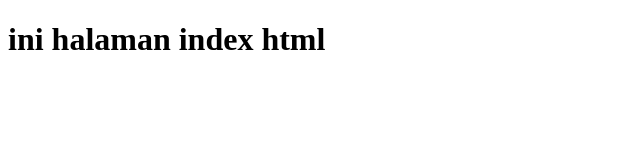
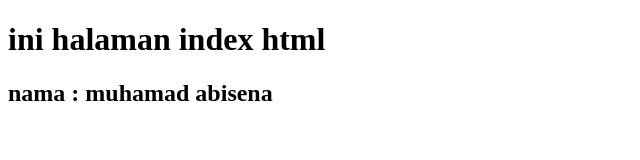
Before and after one commit to Abisena/Simulasi-Branch-Merge-Remote-12108536, a plain HTML site: page index.html in a window 1280 px wide. Shown: the whole page, without its empty margins (0-640 px from the left). Drawn offline with Linux system fonts and the light colour scheme.

Commit message:
menambahkan baris h2

```diff
--- a/index.html
+++ b/index.html
@@ -7,5 +7,6 @@
 </head>
 <body>
 <h1>ini halaman index html</h1>
+<h2>nama : muhamad abisena</h2>
 </body>
 </html>
```
